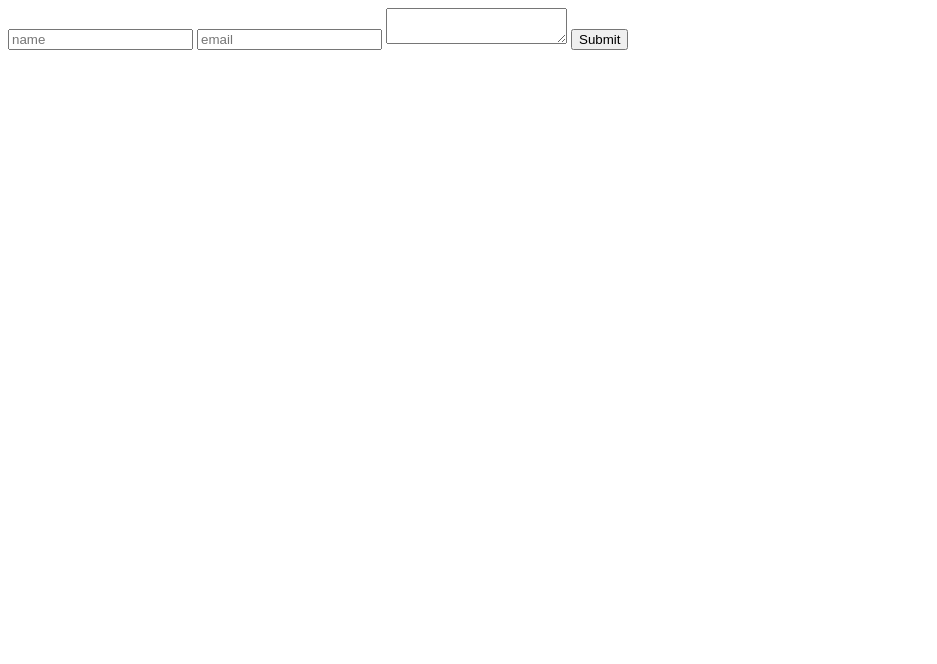
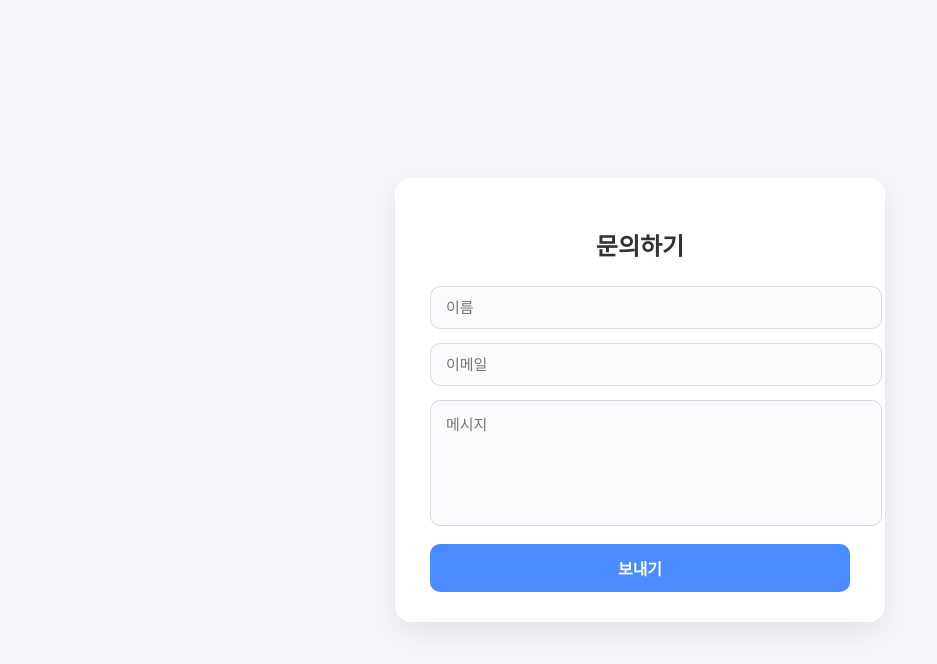
Before and after one commit to tangerine-manii/mySun.github.io, a website: page index.html in a window 1280 px wide. Shown: the whole page, without its empty margins (0-937 px from the left). Drawn offline with Linux system fonts and the light colour scheme.

Commit message:
Update index.html

```diff
--- a/index.html
+++ b/index.html
@@ -1,9 +1,98 @@
+<!DOCTYPE html>
+<html lang="ko">
+<head>
+  <meta charset="UTF-8" />
+  <title>문의하기</title>
+  <style>
+    body {
+      font-family: "Pretendard", sans-serif;
+      background: #f4f6f9;
+      margin: 0;
+      padding: 0;
+      display: flex;
+      justify-content: center;
+      align-items: center;
+      height: 100vh;
+    }
+
+    .form-container {
+      background: #fff;
+      width: 100%;
+      max-width: 420px;
+      padding: 30px 35px;
+      border-radius: 16px;
+      box-shadow: 0 10px 30px rgba(0,0,0,0.08);
+    }
+
+    h2 {
+      text-align: center;
+      margin-bottom: 24px;
+      color: #333;
+      font-size: 24px;
+    }
+
+    input, textarea {
+      width: 100%;
+      padding: 12px 15px;
+      margin-bottom: 14px;
+      border-radius: 10px;
+      border: 1px solid #d8dbe2;
+      font-size: 15px;
+      transition: 0.2s;
+      background: #fafbfc;
+    }
+
+    input:focus, textarea:focus {
+      border-color: #4a8cff;
+      outline: none;
+      background: white;
+      box-shadow: 0 0 0 3px rgba(74,140,255,0.15);
+    }
+
+    textarea {
+      height: 100px;
+      resize: none;
+    }
+
+    button {
+      width: 100%;
+      padding: 12px;
+      background: #4a8cff;
+      color: white;
+      border: none;
+      border-radius: 10px;
+      font-size: 16px;
+      cursor: pointer;
+      font-weight: 600;
+      transition: 0.2s;
+    }
+
+    button:hover {
+      background: #3a78e6;
+    }
+
+    .success-message {
+      text-align: center;
+      margin-top: 12px;
+      color: #2a7a2a;
+      display: none;
+    }
+  </style>
+</head>
+
+<body>
+  <div class="form-container">
+    <h2>문의하기</h2>
+
     <form id="contact-form">
-  <input name="name" placeholder="name" required>
-  <input name="email" placeholder="email" required>
-  <textarea name="message" required></textarea>
-  <button>Submit</button>
+      <input name="name" placeholder="이름" required>
+      <input name="email" placeholder="이메일" required>
+      <textarea name="message" placeholder="메시지" required></textarea>
+      <button type="submit">보내기</button>
     </form>
+
+    <p class="success-message" id="success-msg">저장되었습니다!</p>
+  </div>
 
   <script>
     document.querySelector("#contact-form").addEventListener("submit", async (e) => {
@@ -20,6 +109,11 @@ document.querySelector("#contact-form").addEventListener("submit", async (e) =>
         body: JSON.stringify(data)
       });
 
-  alert("Saved!");
+      document.getElementById("success-msg").style.display = "block";
+
+      // 입력값 초기화
+      e.target.reset();
     });
   </script>
+</body>
+</html>
```
Lines whose indentation alone changed are shown as unchanged.
